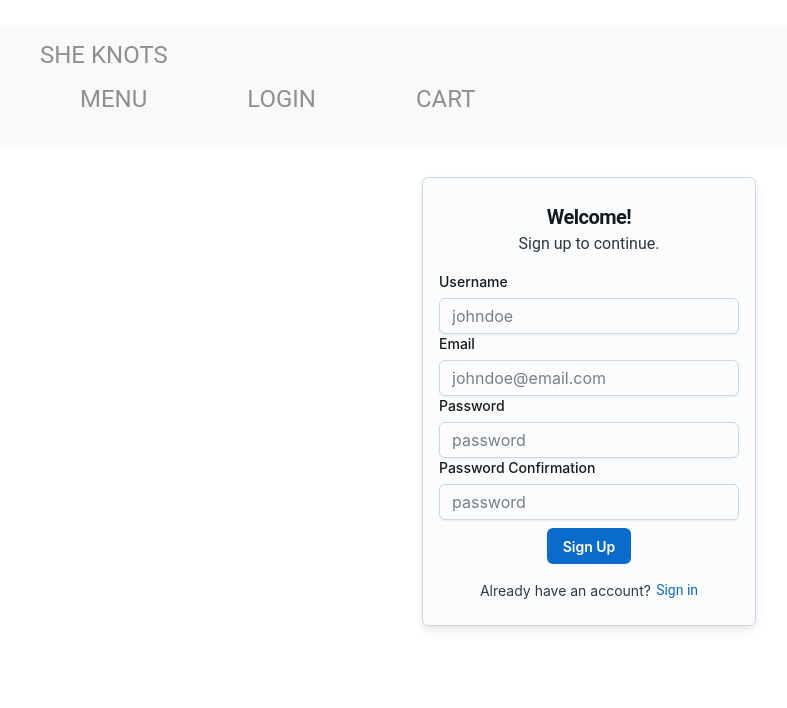
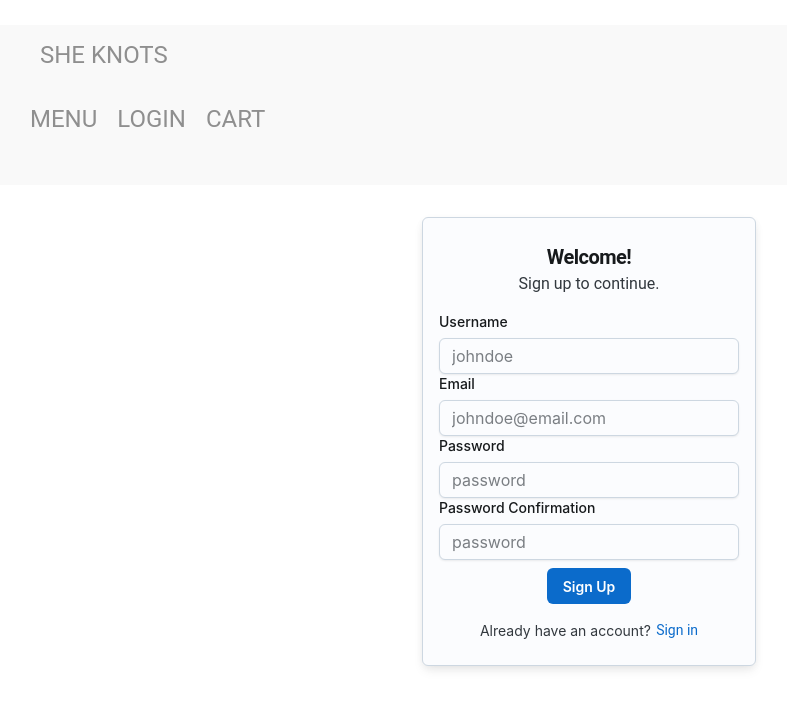
Before and after one commit to srodarte1/she-knots-frontend, a React (Create React App) app: page /usersignin in a window 1280 px wide. Shown: the top 708 px of the page, without its empty margins (51-838 px from the left). Built offline with nearby package versions, Linux system fonts and the light colour scheme.

Commit message:
last css touches

```diff
--- a/src/components/Announcement.js
+++ b/src/components/Announcement.js
@@ -3,7 +3,14 @@
 const Announcement = () => {
   return (
     <div className="btn__container">
+      <a href="https://www.instagram.com/she.knots/?igshid=MWI4MTIyMDE%3D" className="btn">
+        <i className="fa fa-instagram"></i>
 
+      </a>
+      <a href="https://www.facebook.com/michelle.berdeja.3" className="btn-f">
+        <i className="fa fa-facebook"></i>
+
+      </a>
     </div>
   );
 };
--- a/src/components/NavBar.js
+++ b/src/components/NavBar.js
@@ -7,7 +7,7 @@ const NavBar = () => {
 
     return(
         <nav className='nav-bar'>
-            <Link  to= "/" className="links">She Knots</Link>
+            <Link  to= "/" className="knot-links">She Knots</Link>
             <ul className="menuItems">
                 <CustomLink className="links" to="/Menu">Menu</CustomLink>
                 <CustomLink className="links" to="/usersignin">Login</CustomLink>
--- a/src/index.css
+++ b/src/index.css
@@ -36,7 +36,7 @@ code {
   display: absolute;
   padding: 10px;
   text-align: center;
-  border: grey solid 2px;
+  border: lightgray solid 2px;
   border-radius: 1rem;
   /* padding: 1px; */
   /* width: 10rem;  */
@@ -109,14 +109,30 @@ position: center;
   margin: 25px;
   background: #f9f9f9;
   padding: 16px;
+
 }
 
 .menuItems {
     list-style: none;
     display: flex;
 }
+.knot-links {
+  margin: 50px;
+}
+.knot-links {
+  text-decoration: none;
+        color: #8f8f8f;
+        font-size: 24px;
+        font-weight: 400;
+        transition: all 0.5s ease-in-out;
+        position: relative;
+        text-transform: uppercase;
+}
 .links {
-margin: 50px;
+margin: 20px;
+margin-left: auto;
+margin-left: 0;
+float: left;
 }
 
      .links{
@@ -124,30 +140,14 @@ margin: 50px;
         color: #8f8f8f;
         font-size: 24px;
         font-weight: 400;
-        transition: all 0.5s ease-in-out;
         position: relative;
         text-transform: uppercase;
       }
 
-        .links::before {
-          content: attr(data-item);
-          transition: 0.5s;
-          color: #8254ff;
-          position: absolute;
-          top: 0;
-          bottom: 0;
-          left: 0;
-          right: 0;
-          width: 0;
-          overflow: hidden;
-        }
 
 
-          .links::before {
-            width: 100%;
-            transition: all 0.5s ease-in-out;
 
-        }
+
 
 .cart-logo {
   size: 5%;
@@ -199,3 +199,13 @@ margin: 50px;
 * {
   font-family: "Roboto", sans-serif;
 }
+.fa {
+  padding: 20px;
+  font-size: 30px;
+  width: 50px;
+  text-align: center;
+  text-decoration: none;
+}
+.fa:hover {
+  color: grey;
+}
```
